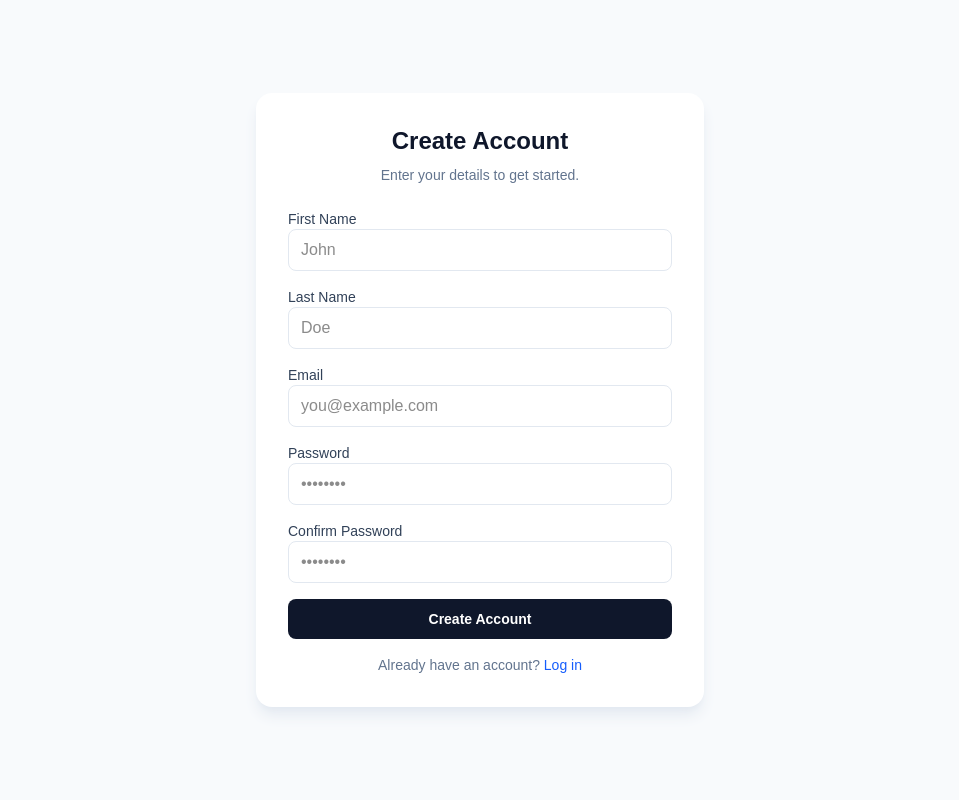
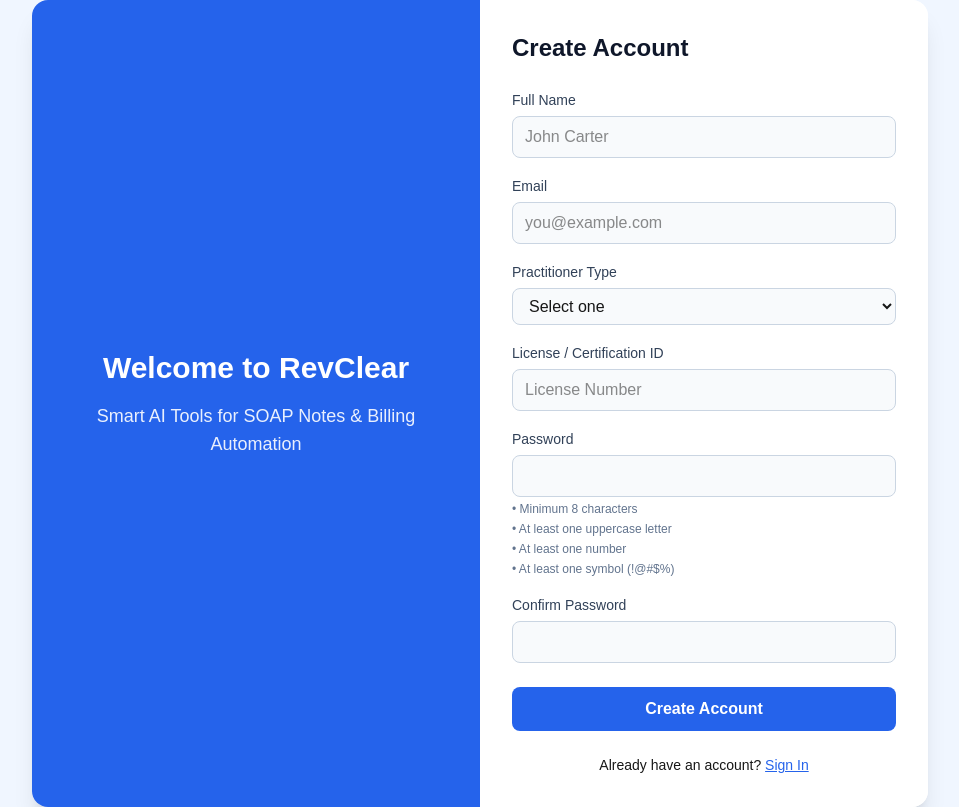
Before and after one commit to hpppm/revclear, a Next.js app in the folder frontend/: page /signup in a window 1280 px wide. Shown: the whole page, without its empty margins (160-1119 px from the left). Built offline with nearby package versions, Linux system fonts and the light colour scheme.

Commit message:
Updated signup UI with new blue/white theme + password strength meter

```diff
--- a/frontend/app/signup/page.tsx
+++ b/frontend/app/signup/page.tsx
@@ -4,158 +4,188 @@ import { useState, FormEvent } from "react";
 
 export default function SignupPage() {
   const [form, setForm] = useState({
-    firstName: "",
-    lastName: "",
+    name: "",
     email: "",
+    license: "",
+    practitioner: "",
     password: "",
-    confirmPassword: "",
+    confirm: "",
   });
 
-  const [errors, setErrors] = useState<Record<string, string>>({});
+  const [passwordStrength, setPasswordStrength] = useState("");
 
-  function handleChange(e: React.ChangeEvent<HTMLInputElement>) {
-    setForm({ ...form, [e.target.name]: e.target.value });
+  const practitionerTypes = [
+    "Mental Health",
+    "Speech Therapy",
+    "Physical Therapy",
+  ];
+
+  // Password Strength Logic
+  function checkStrength(pw: string) {
+    let strength = 0;
+    if (pw.length >= 8) strength++;
+    if (/[A-Z]/.test(pw)) strength++;
+    if (/[0-9]/.test(pw)) strength++;
+    if (/[^A-Za-z0-9]/.test(pw)) strength++;
+
+    if (strength <= 1) return "Weak";
+    if (strength === 2) return "Medium";
+    return "Strong";
+  }
+
+  function handleChange(e: any) {
+    const { name, value } = e.target;
+    setForm({ ...form, [name]: value });
+
+    if (name === "password") {
+      setPasswordStrength(checkStrength(value));
+    }
   }
 
   function handleSubmit(e: FormEvent) {
     e.preventDefault();
 
-    const newErrors: Record<string, string> = {};
+    if (form.password !== form.confirm) {
+      alert("Passwords do not match");
+      return;
+    }
 
-    if (!form.firstName.trim()) newErrors.firstName = "First name is required";
-    if (!form.lastName.trim()) newErrors.lastName = "Last name is required";
-    if (!form.email.trim()) newErrors.email = "Email is required";
-    if (!form.password.trim()) newErrors.password = "Password is required";
-    if (!form.confirmPassword.trim())
-      newErrors.confirmPassword = "Confirm password is required";
-
-    if (form.password !== form.confirmPassword)
-      newErrors.confirmPassword = "Passwords do not match";
-
-    setErrors(newErrors);
-
-    if (Object.keys(newErrors).length === 0) {
-      alert("Account created (mock UI only)");
-    }
+    alert("Account created (mock)");
+    window.location.href = "/login";
   }
 
   return (
-    <div className="flex min-h-screen items-center justify-center bg-slate-50 px-4 py-12">
-      <div className="w-full max-w-md">
-        <div className="rounded-2xl bg-white p-8 shadow-lg shadow-slate-200">
-          <div className="mb-6 text-center">
-            <h1 className="text-2xl font-semibold text-slate-900">Create Account</h1>
-            <p className="mt-2 text-sm text-slate-500">
-              Enter your details to get started.
+    <div className="min-h-screen flex items-center justify-center bg-[#F0F6FF] px-4">
+      <div className="flex w-full max-w-4xl rounded-2xl shadow-xl overflow-hidden bg-white">
+
+        {/* LEFT BLUE PANEL */}
+        <div className="hidden md:flex w-1/2 bg-[#2563EB] items-center justify-center p-10">
+          <div className="text-white text-center space-y-4">
+            <h2 className="text-3xl font-bold">Welcome to RevClear</h2>
+            <p className="text-lg opacity-90">
+              Smart AI Tools for SOAP Notes & Billing Automation
             </p>
           </div>
+        </div>
 
-          <form onSubmit={handleSubmit} className="space-y-4">
-            {/* FIRST NAME */}
+        {/* RIGHT FORM */}
+        <div className="w-full md:w-1/2 p-8 bg-white">
+          <h1 className="text-2xl font-bold text-[#0F172A] mb-6">Create Account</h1>
+
+          <form className="space-y-4" onSubmit={handleSubmit}>
+            {/* NAME */}
             <div>
-              <label className="block text-sm font-medium text-slate-700">
-                First Name
-              </label>
+              <label className="text-sm font-medium text-slate-700">Full Name</label>
               <input
+                name="name"
                 type="text"
-                name="firstName"
-                value={form.firstName}
                 onChange={handleChange}
-                className="w-full rounded-lg border border-slate-200 px-3 py-2"
-                placeholder="John"
+                className="w-full border border-slate-300 bg-[#F8FAFC] rounded-lg px-3 py-2 mt-1"
+                placeholder="John Carter"
+                required
               />
-              {errors.firstName && (
-                <p className="text-sm text-red-600">{errors.firstName}</p>
-              )}
-            </div>
-
-            {/* LAST NAME */}
-            <div>
-              <label className="block text-sm font-medium text-slate-700">
-                Last Name
-              </label>
-              <input
-                type="text"
-                name="lastName"
-                value={form.lastName}
-                onChange={handleChange}
-                className="w-full rounded-lg border border-slate-200 px-3 py-2"
-                placeholder="Doe"
-              />
-              {errors.lastName && (
-                <p className="text-sm text-red-600">{errors.lastName}</p>
-              )}
             </div>
 
             {/* EMAIL */}
             <div>
-              <label className="block text-sm font-medium text-slate-700">
-                Email
-              </label>
+              <label className="text-sm font-medium text-slate-700">Email</label>
               <input
+                name="email"
                 type="email"
-                name="email"
-                value={form.email}
                 onChange={handleChange}
-                className="w-full rounded-lg border border-slate-200 px-3 py-2"
+                className="w-full border border-slate-300 bg-[#F8FAFC] rounded-lg px-3 py-2 mt-1"
                 placeholder="you@example.com"
+                required
               />
-              {errors.email && (
-                <p className="text-sm text-red-600">{errors.email}</p>
-              )}
+            </div>
+
+            {/* PRACTITIONER TYPE */}
+            <div>
+              <label className="text-sm font-medium text-slate-700">Practitioner Type</label>
+              <select
+                name="practitioner"
+                onChange={handleChange}
+                className="w-full border border-slate-300 bg-[#F8FAFC] rounded-lg px-3 py-2 mt-1"
+                required
+              >
+                <option value="">Select one</option>
+                {practitionerTypes.map((t) => (
+                  <option key={t} value={t}>{t}</option>
+                ))}
+              </select>
+            </div>
+
+            {/* LICENSE ID */}
+            <div>
+              <label className="text-sm font-medium text-slate-700">License / Certification ID</label>
+              <input
+                name="license"
+                type="text"
+                onChange={handleChange}
+                className="w-full border border-slate-300 bg-[#F8FAFC] rounded-lg px-3 py-2 mt-1"
+                placeholder="License Number"
+                required
+              />
             </div>
 
             {/* PASSWORD */}
             <div>
-              <label className="block text-sm font-medium text-slate-700">
-                Password
-              </label>
+              <label className="text-sm font-medium text-slate-700">Password</label>
               <input
+                name="password"
                 type="password"
-                name="password"
-                value={form.password}
                 onChange={handleChange}
-                className="w-full rounded-lg border border-slate-200 px-3 py-2"
-                placeholder="••••••••"
+                className="w-full border border-slate-300 bg-[#F8FAFC] rounded-lg px-3 py-2 mt-1"
+                required
               />
-              {errors.password && (
-                <p className="text-sm text-red-600">{errors.password}</p>
-              )}
+              <p
+                className={`text-sm mt-1 ${
+                  passwordStrength === "Weak"
+                    ? "text-red-600"
+                    : passwordStrength === "Medium"
+                    ? "text-yellow-600"
+                    : "text-green-600"
+                }`}
+              >
+                {passwordStrength && `Password strength: ${passwordStrength}`}
+              </p>
+
+              {/* Password Rules */}
+              <ul className="text-xs text-slate-500 mt-1 space-y-1">
+                <li>• Minimum 8 characters</li>
+                <li>• At least one uppercase letter</li>
+                <li>• At least one number</li>
+                <li>• At least one symbol (!@#$%)</li>
+              </ul>
             </div>
 
-            {/* CONFIRM PASSWORD */}
+            {/* CONFIRM */}
             <div>
-              <label className="block text-sm font-medium text-slate-700">
-                Confirm Password
-              </label>
+              <label className="text-sm font-medium text-slate-700">Confirm Password</label>
               <input
+                name="confirm"
                 type="password"
-                name="confirmPassword"
-                value={form.confirmPassword}
                 onChange={handleChange}
-                className="w-full rounded-lg border border-slate-200 px-3 py-2"
-                placeholder="••••••••"
+                className="w-full border border-slate-300 bg-[#F8FAFC] rounded-lg px-3 py-2 mt-1"
+                required
               />
-              {errors.confirmPassword && (
-                <p className="text-sm text-red-600">{errors.confirmPassword}</p>
-              )}
             </div>
 
-            {/* SIGNUP BUTTON */}
+            {/* SUBMIT BUTTON */}
             <button
               type="submit"
-              className="flex w-full items-center justify-center rounded-lg bg-slate-900 px-4 py-2.5 text-sm font-semibold text-white hover:bg-slate-800"
+              className="w-full bg-[#2563EB] hover:bg-[#1D4ED8] text-white font-semibold py-2.5 rounded-lg mt-2 transition"
             >
               Create Account
             </button>
+
+            <p className="text-sm text-center mt-2">
+              Already have an account?{" "}
+              <a href="/login" className="text-[#2563EB] font-medium underline">
+                Sign In
+              </a>
+            </p>
           </form>
-
-          <p className="mt-4 text-center text-sm text-slate-500">
-            Already have an account?{" "}
-            <a href="/login" className="text-blue-600 hover:underline">
-              Log in
-            </a>
-          </p>
         </div>
       </div>
     </div>
```
